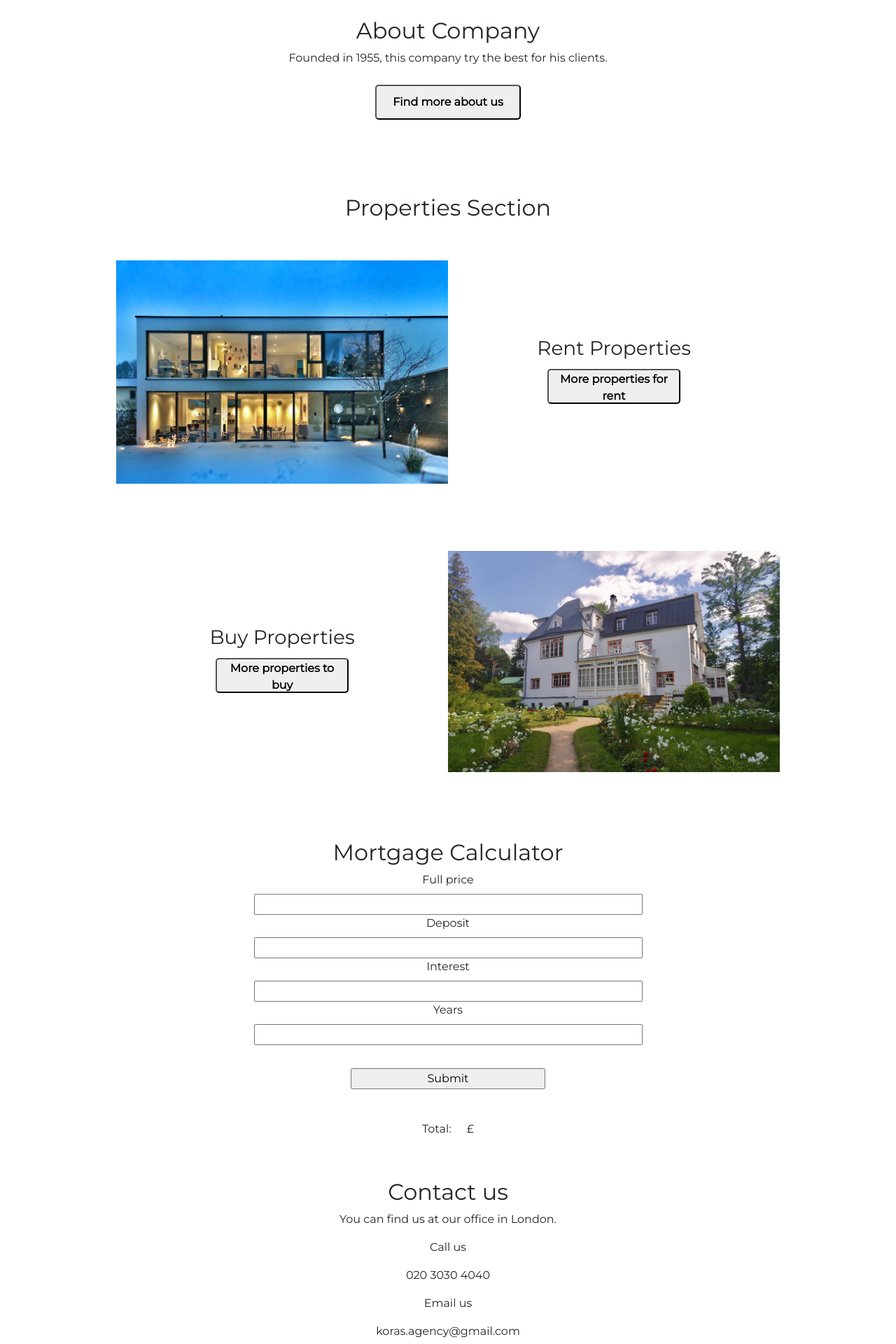
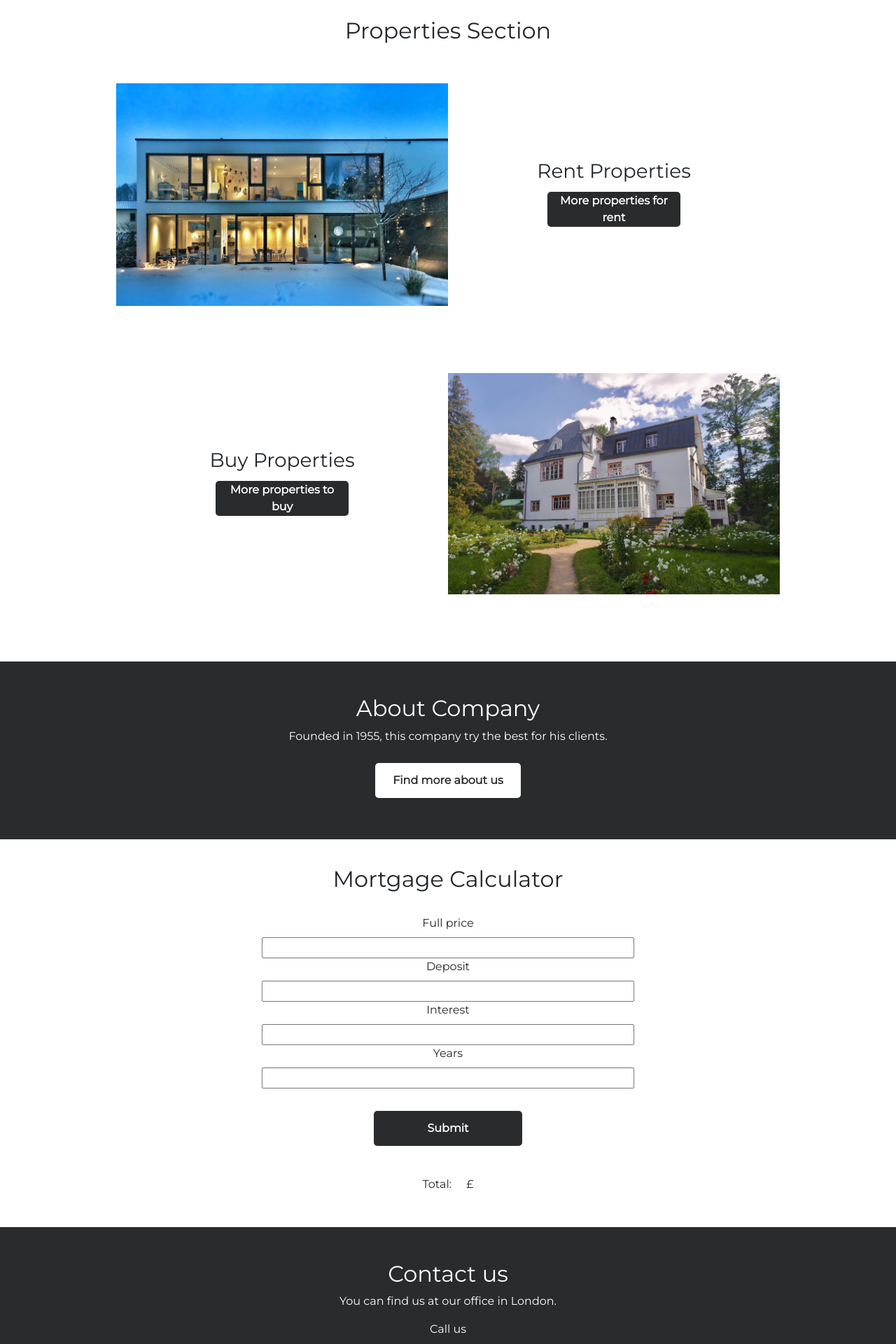
Before and after one commit to Ionut-Cora/koras-estates-agency, a React (Create React App) app: page / in a window 1280 px wide. Shown: the part 800-2720 px from the top of the page at 70% size. Built offline with nearby package versions, Linux system fonts and the light colour scheme; the HTML template or start-up script is replaced by a standard one.

Commit message:
some details add

```diff
--- a/src/components/AboutCompany/AboutCompany.css
+++ b/src/components/AboutCompany/AboutCompany.css
@@ -1,3 +1,12 @@
+
+.about-section {
+    background: #292b2c;
+}
+
+.about-section h2,
+.about-section p {
+    color: #fff;
+}
 
 .about-section button {
     width: 20%;
@@ -5,4 +14,12 @@
     border-radius: 5px;
     font-weight: bold;
     margin: 1%;
+    background-color: #fff;
+    color: #292b2c;
+    border: 0;
 }
+
+.about-section button:hover {
+    background-color: #292b2c;
+    color: #fff;
+}
--- a/src/components/AboutCompany/AboutCompany.jsx
+++ b/src/components/AboutCompany/AboutCompany.jsx
@@ -4,12 +4,14 @@ import './AboutCompany.css';
 
 function AboutCompany() {
     return(
-        <div className="about-section container p-5">
-            <h2>About Company</h2>
-            <p>Founded in 1955, this company try the best for his clients.</p>
-            <Link to="/about">
-                <button>Find more about us</button>
-            </Link>
+        <div className="about-section">
+            <div className="container p-5">
+                <h2>About Company</h2>
+                <p>Founded in 1955, this company try the best for his clients.</p>
+                <Link to="/about">
+                    <button>Find more about us</button>
+                </Link>
+            </div>
         </div>
     )
 }
--- a/src/components/ContactSection/ContactSection.css
+++ b/src/components/ContactSection/ContactSection.css
@@ -1,3 +1,12 @@
+
+.contact-section {
+    background: #292b2c;
+}
+
+.contact-section h2,
+.contact-section p {
+    color: #fff;
+}
 
 .contact-section button {
     width: 20%;
@@ -5,4 +14,12 @@
     border-radius: 5px;
     font-weight: bold;
     margin: 1%;
+    background-color: #fff;
+    color: #292b2c;
+    border: 0;
 }
+
+.contact-section button:hover {
+    background-color: #292b2c;
+    color: #fff;
+}
--- a/src/components/ContactSection/ContactSection.jsx
+++ b/src/components/ContactSection/ContactSection.jsx
@@ -4,7 +4,8 @@ import './ContactSection.css';
 
 function ContactSection() {
     return(
-        <div className="contact-section container p-5">
+        <div className="contact-section">
+            <div className="container p-5">
                 <h2>Contact us</h2>
                 <p>You can find us at our office in London.</p>
                 <p>Call us</p>
@@ -15,6 +16,7 @@ function ContactSection() {
                     <button>Contact us</button>
                 </Link>
             </div>
+        </div>
     )
 }
 
--- a/src/components/Header/Header.css
+++ b/src/components/Header/Header.css
@@ -1,10 +1,4 @@
 
-ul {
-    list-style-type: none;
-    display: flex;
-    justify-content: space-around;
+#logo {
+    margin-right: 65%;
 }
-
-a {
-    text-decoration: none;
-}
--- a/src/components/Header/Header.jsx
+++ b/src/components/Header/Header.jsx
@@ -7,8 +7,7 @@ function Header() {
         <div>
             <Navbar bg="light" expand="lg">
                 <div className="container d-flex">
-                    <Navbar.Brand href="/">Koras</Navbar.Brand>
-                    <div>
+                    <Navbar.Brand href="/" id="logo">Koras</Navbar.Brand>
                     <Navbar.Toggle aria-controls="basic-navbar-nav" />
                     <Navbar.Collapse id="basic-navbar-nav">
                         <Nav className="mr-auto">
@@ -20,7 +19,6 @@ function Header() {
                         </Nav>
                     </Navbar.Collapse>
                 </div>
-                </div>
             </Navbar>
         </div>
     )
--- a/src/components/MortgageCalculator/MortgageCalculator.css
+++ b/src/components/MortgageCalculator/MortgageCalculator.css
@@ -1,3 +1,11 @@
+
+.mortgage-section {
+    padding: 3%;
+}
+
+.mortgage-section h2 {
+    margin-bottom: 3%;
+}
 
 #calculator-form {
     display: flex;
@@ -10,8 +18,21 @@
 }
 
 #calculator-form #calculator-submit {
-    width: 25%;
+    width: 20%;
+    height: 50px;
     margin: 3%;
+    border-radius: 5px;
+    font-weight: bold;
+    margin: 1%;
+    background-color: #292b2c;
+    border: 0;
+    color: #fff;
+    margin: 3%;
+}
+
+#calculator-form #calculator-submit:hover {
+    background-color: #fff;
+    color: #292b2c;
 }
 
 #calculator-result {
--- a/src/components/MortgageCalculator/MortgageCalculator.jsx
+++ b/src/components/MortgageCalculator/MortgageCalculator.jsx
@@ -50,7 +50,7 @@ class MortgageCalculator extends React.Component {
 
     render() {
         return(
-            <div className="container">
+            <div className="mortgage-section container">
                 <h2>Mortgage Calculator</h2>
                 <form id="calculator-form">
                     <label htmlFor="full-price">Full price</label>
--- a/src/components/PropertiesSection/PropertiesSection.css
+++ b/src/components/PropertiesSection/PropertiesSection.css
@@ -5,4 +5,12 @@
     border-radius: 5px;
     font-weight: bold;
     margin: 1%;
+    background-color: #292b2c;
+    color: #fff;
+    border: 0;
 }
+
+.properties-section button:hover {
+    background-color: #fff;
+    color: #292b2c;
+}
--- a/src/pages/Home/Home.css
+++ b/src/pages/Home/Home.css
@@ -17,6 +17,14 @@
     border-radius: 5px;
     font-weight: bold;
     margin: 1%;
+    background-color: #fff;
+    border: 0;
+    color: #292b2c;
+}
+
+.head-title button:hover {
+    background-color: #292b2c;
+    color: #fff;
 }
 
 .head-img {
--- a/src/pages/Home/Home.jsx
+++ b/src/pages/Home/Home.jsx
@@ -70,9 +70,9 @@ function Home() {
                     </Carousel.Item>
                 </Carousel>
 
+                <PropertiesSection />
+
                 <AboutCompany />
-
-                <PropertiesSection />
 
                 <MortgageCalculator />
 
```
Lines whose indentation alone changed are shown as unchanged.
